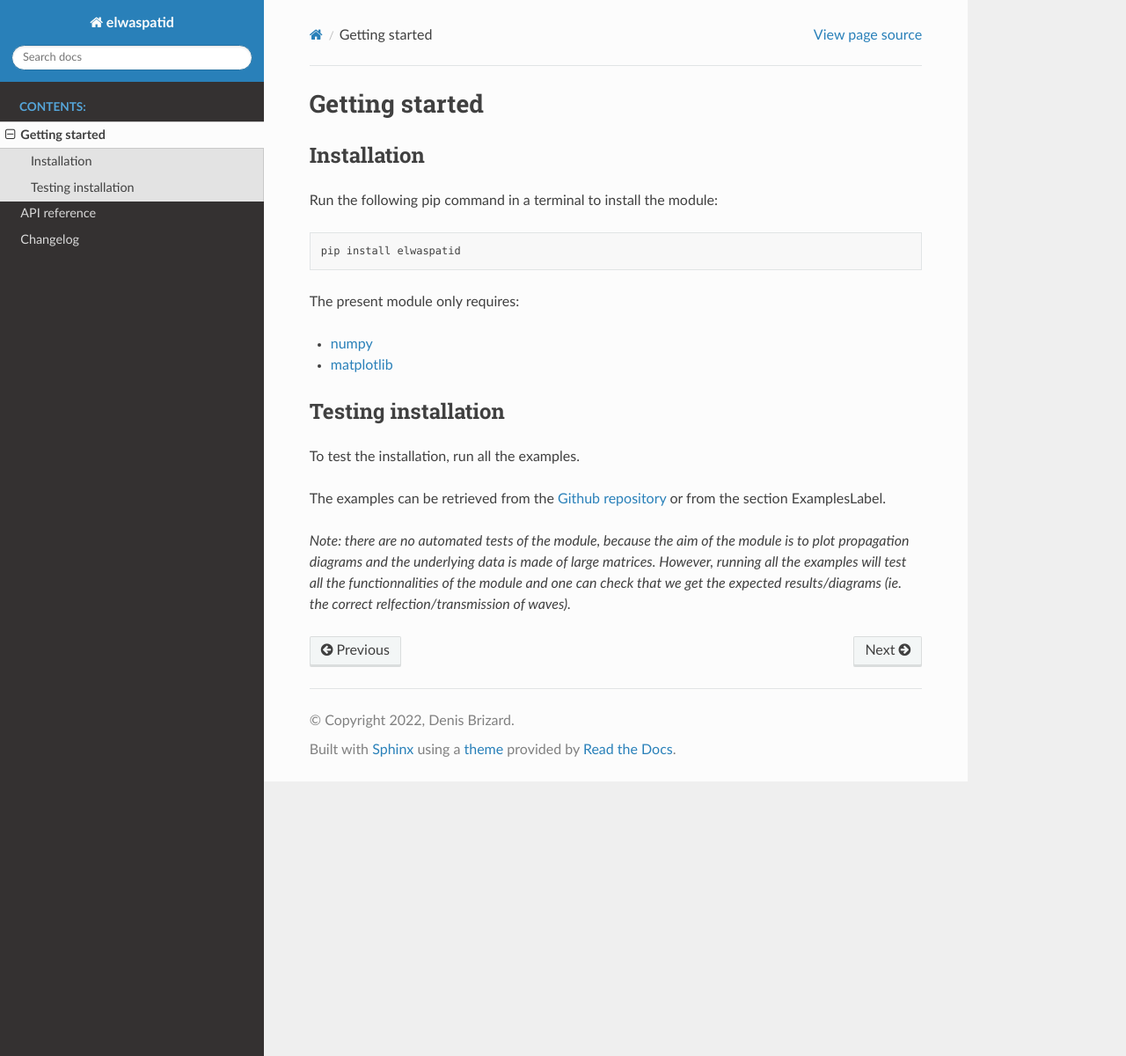
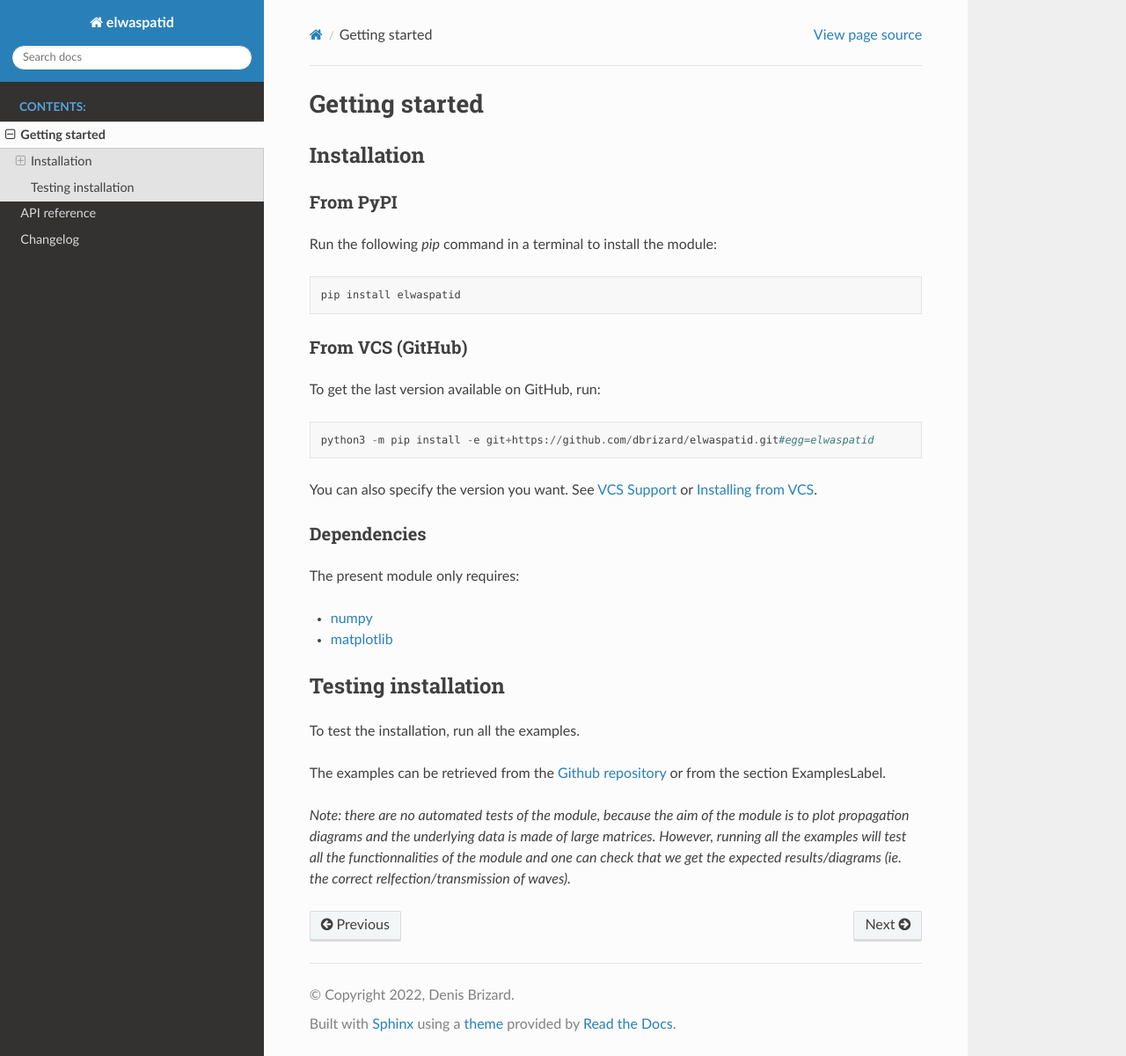
Before and after one commit to dbrizard/elwaspatid, a Sphinx documentation site: the page built from docs/getting-started.rst, in a window 1280 px wide and 1200 px high. Shown: the whole window at 88% size. Built offline with Sphinx 7.4.7 and the Read the Docs theme 2.0.0, drawn with Linux system fonts in a browser that asks for light colours; pages that are not in the unit, such as notebooks, are missing from menus.

Commit message:
docs: installation instructions

```diff
--- a/docs/getting-started.rst
+++ b/docs/getting-started.rst
@@ -4,13 +4,31 @@ Getting started
 Installation
 ------------
 
-Run the following pip command in a terminal to install the module:
+From PyPI
+^^^^^^^^^
 
+Run the following `pip` command in a terminal to install the module:
 
 ::
 
   pip install elwaspatid
 
+
+From VCS (GitHub)
+^^^^^^^^^^^^^^^^^
+
+To get the last version available on GitHub, run:
+
+::
+
+  python3 -m pip install -e git+https://github.com/dbrizard/elwaspatid.git#egg=elwaspatid
+
+You can also specify the version you want.
+See `VCS Support <https://pip.pypa.io/en/latest/topics/vcs-support/>`_
+or `Installing from VCS <https://packaging.python.org/en/latest/tutorials/installing-packages/#installing-from-vcs>`_.
+
+Dependencies
+^^^^^^^^^^^^
 
 The present module only requires:
 
```
